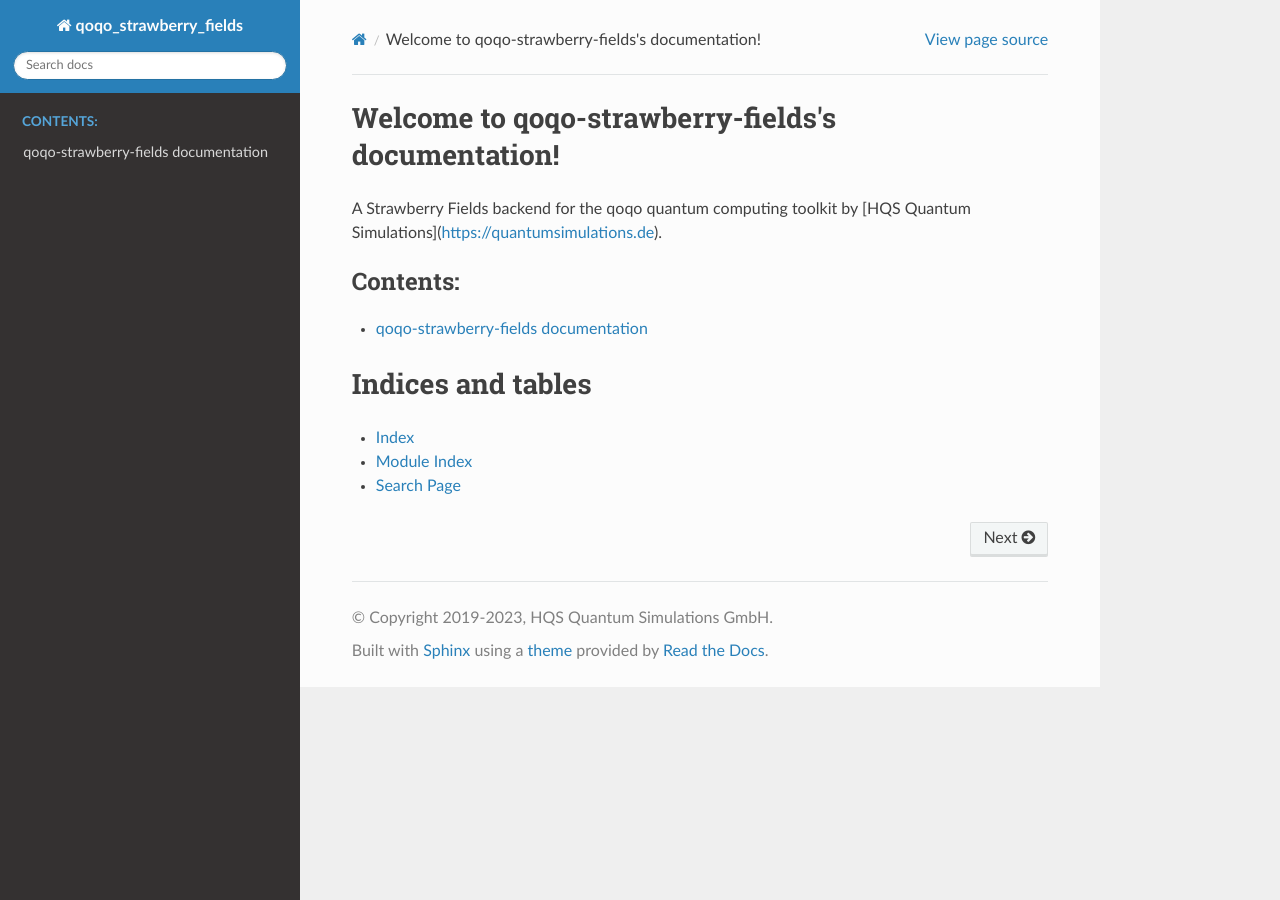
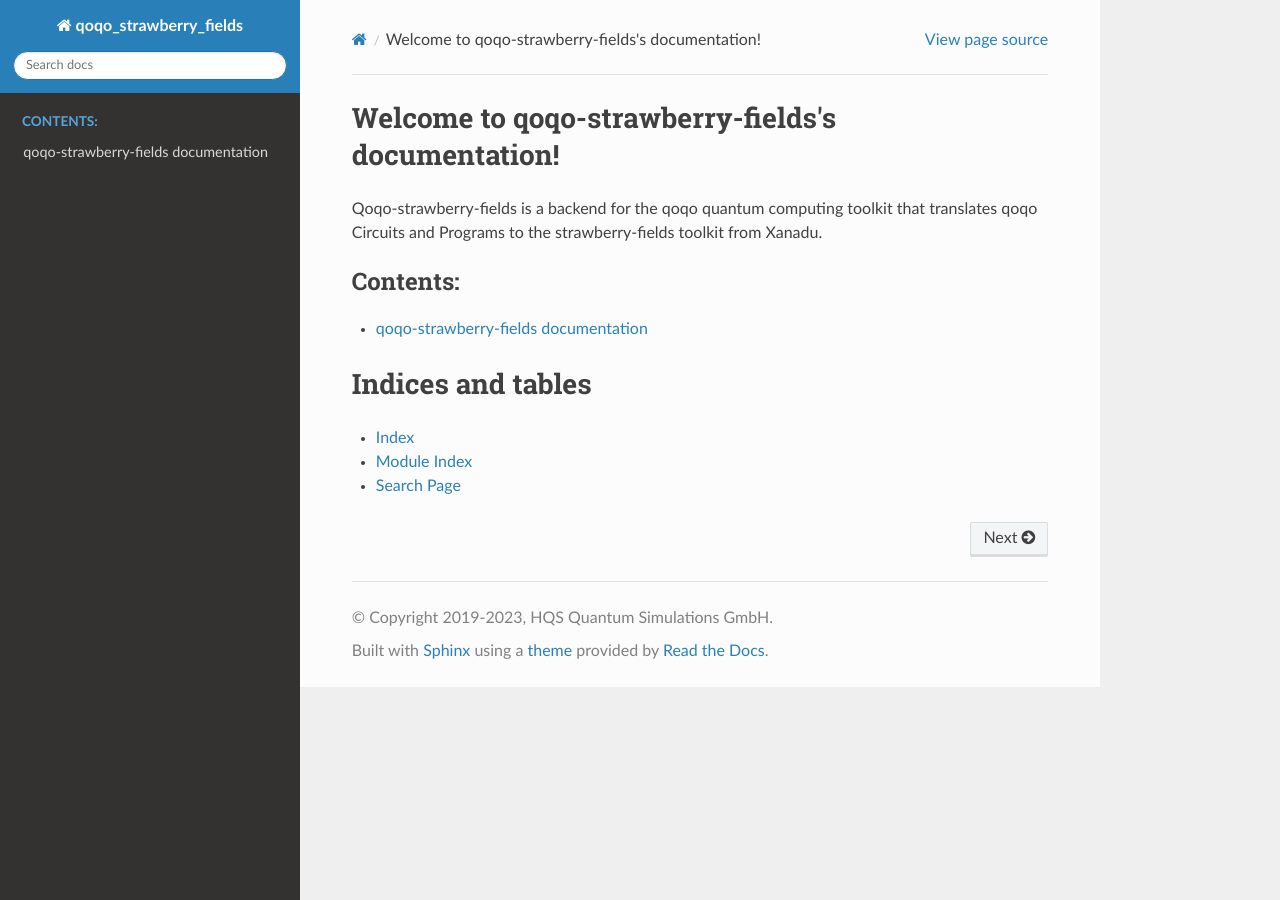
Before and after one commit to kbarkhqs/qoqo-strawberry-fields, a Sphinx documentation site: the page built from docs/index.rst, in a window 1280 px wide. Built offline with Sphinx 7.4.7 and the Read the Docs theme 2.0.0, drawn with Linux system fonts in a browser that asks for light colours.

Commit message:
Feedback from PR

```diff
--- a/docs/index.rst
+++ b/docs/index.rst
@@ -1,6 +1,6 @@
 Welcome to qoqo-strawberry-fields's documentation!
 ======================================
-A Strawberry Fields backend for the qoqo quantum computing toolkit by [HQS Quantum Simulations](https://quantumsimulations.de).
+Qoqo-strawberry-fields is a backend for the qoqo quantum computing toolkit that translates qoqo Circuits and Programs to the strawberry-fields toolkit from Xanadu.
 
 
 .. toctree::
```
Also changed, not shown: docs/conf.py (+0 -12 lines).
